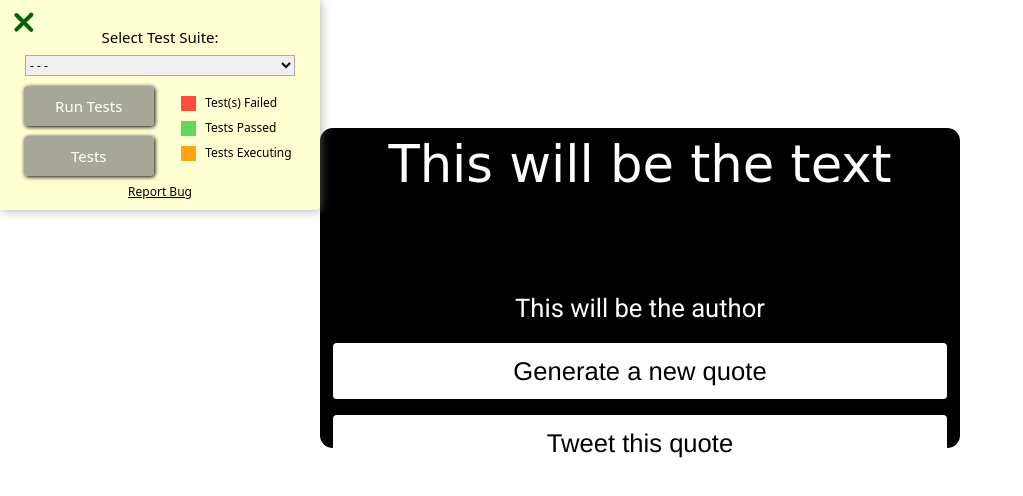
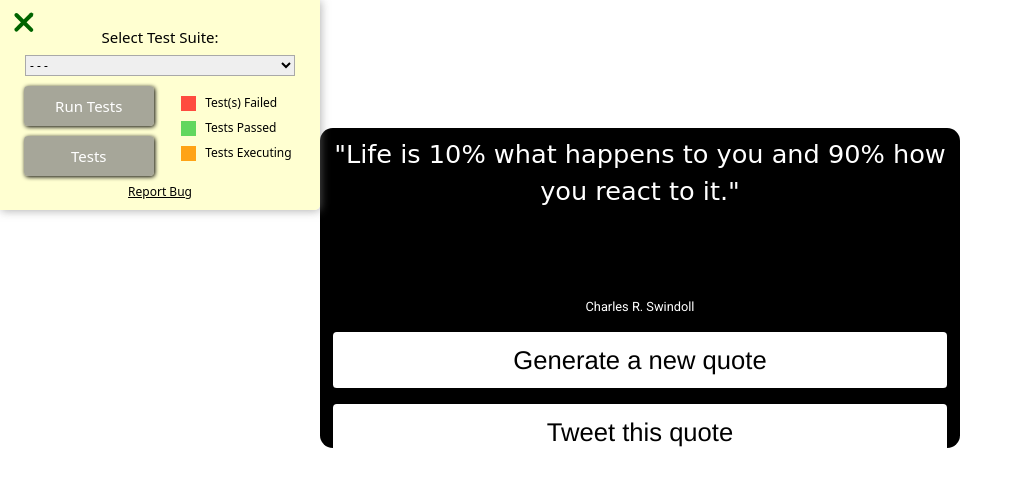
Before and after one commit to robwuk/FCC_RQG, a plain HTML site: page index.html in a window 1280 px wide. Shown: the whole page, without its empty margins (0-1023 px from the left). Drawn offline with nearby package versions, Linux system fonts and the light colour scheme; a web font is replaced by a local one.

Commit message:
completed spec

```diff
--- a/FCC_RQG.css
+++ b/FCC_RQG.css
@@ -36,18 +36,24 @@
   width: 5vw;
 }
 
+
 #text {
+  margin-top:1vh;
   margin-left: 1vw;
   margin-right: 1vw;
   font-family: cursive;
-  font-size: 4vw;
+  font-size: 2vw;
   text-align: center;
   height: 19vh;
 }
 
+#quotes{
+  font-size: 3vw;
+}
+
 #author {
   font-family: roboto;
-  font-size: 2vw;
+  font-size: 1vw;
   text-align: center;
   margin-left: 1vw;
   margin-right: 1vw;
--- /dev/null
+++ b/FCC_RQG.js
@@ -0,0 +1,21 @@
+function newQuote(){
+  var quotes = [
+    ["Together we can change the world, just one random act of kindness at a time.", "Ron Hall"],
+    ["Natural selection is anything but random.","Richard Dawkins"],
+    ["Life is 10% what happens to you and 90% how you react to it.","Charles R. Swindoll"],
+    ["Good, better, best. Never let it rest. 'Til your good is better and your better is best.","St. Jerome"]];
+
+  var i = Math.floor(Math.random() * quotes.length + 1);
+  var quoteText = quotes[(i-1)][0];
+  var authorName = quotes[(i-1)][1];
+  var tweetParameter = '"' + quoteText + '"+' + authorName;
+  var tweetVia = "&via=RobertW70139746";
+  var tweetHashtags = "&hashtags='FCC_RQG,CodeProud,CodeNewbie'";
+  console.log(i);
+  console.log(quotes[i]);
+    document.getElementById("text").innerHTML = "<span class='quotes'>\"</span>" + quoteText + "<span class='quotes'>\"</span>";
+    document.getElementById("author").innerHTML = authorName;
+    document.getElementById("tweet-quote").href = "http://twitter.com/intent/tweet?text=" + tweetParameter + tweetVia + tweetHashtags;
+}
+
+window.onload=newQuote();
--- a/index.html
+++ b/index.html
@@ -15,7 +15,7 @@
 <script>
 
  </script>
-  <title>Robert Worth</title>
+  <title>Robert Worth - Random Quote Generator</title>
 </head>
 
   <body>
@@ -24,11 +24,13 @@
     <div id="fcc_test_suite_wrapper" style="position: relative !important; z-index: 99999 !important;"></div>
     <div id="main-area">
       <div id="quote-box">
-        <p id="text">This will be the text</p>
-        <p id="author">This will be the author</p>
-        <div id="new-quote" class="button">Generate a new quote</div>
-        <div class="button"><a href="#" id="tweet-quote">Tweet this quote</a></div>
+        <p id="text"></p>
+        <p id="author"></p>
+        <div id="new-quote" class="button" onclick="javascript:newQuote()">Generate a new quote</div>
+        <div class="button"><a href="" target="_blank" id="tweet-quote">Tweet this quote</a></div>
       </div>
     </div>
+
+  <script src="FCC_RQG.js"></script>
   </body>
 </html>
```
